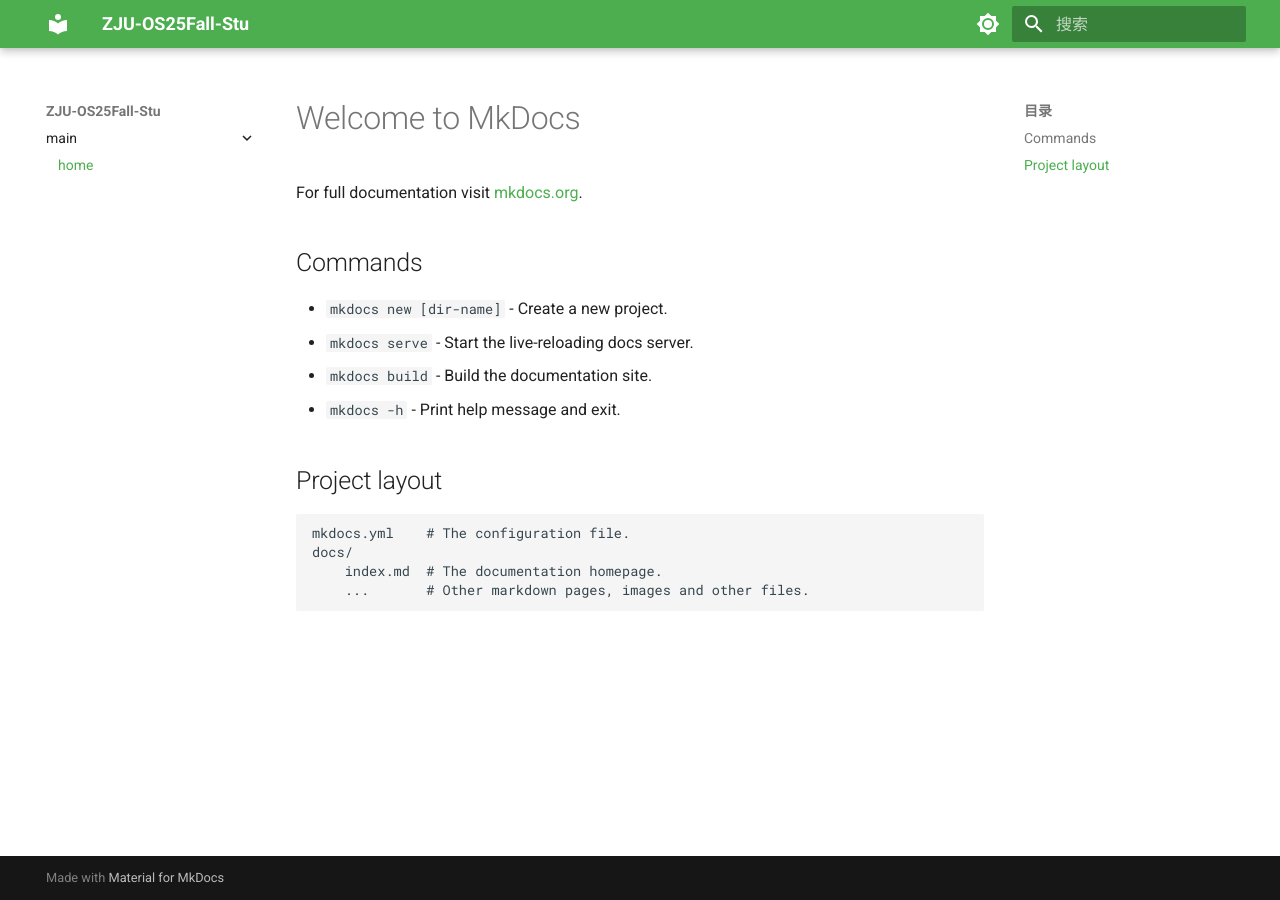
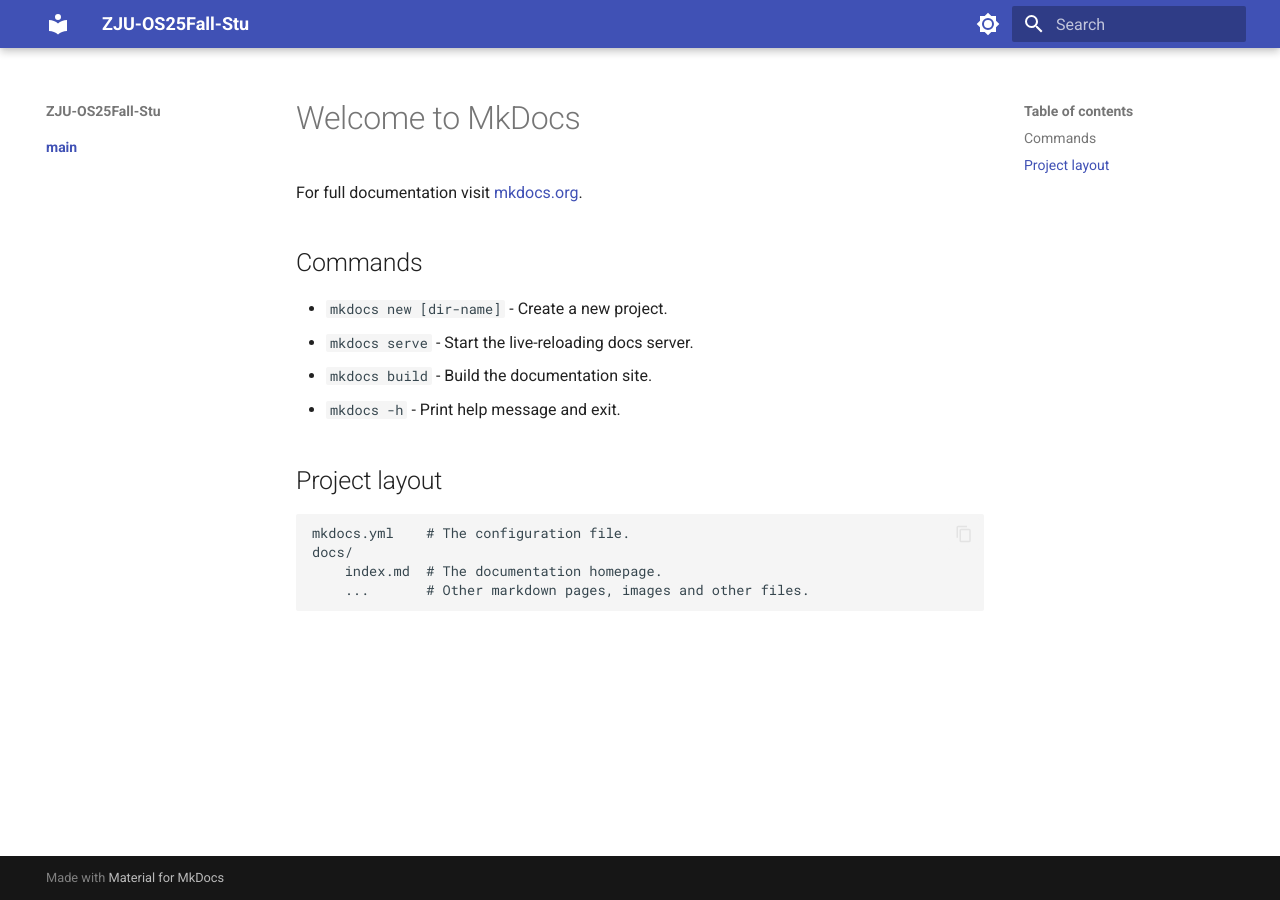
Before and after one commit to SuDIS-ZJU/OS25Fall, an MkDocs documentation site: the page built from docs/index.md, in a window 1280 px wide. Built offline with MkDocs 1.6.1 and Material for MkDocs 9.7.7, drawn with Linux system fonts in a browser that asks for light colours.

Commit message:
change yml

```diff
--- a/mkdocs.yml
+++ b/mkdocs.yml
@@ -13,23 +13,45 @@
 # 第三部分：网页的设计（除却颜色以外建议不要修改）
 theme:
   name: material
-
   palette:
+    - media: "(prefers-color-scheme: light)"
+      scheme: default
+      toggle:
+        icon: material/brightness-7
+        name: Switch to dark mode
     - media: "(prefers-color-scheme: dark)"
       scheme: slate
-      primary: black
-      accent: teal
       toggle:
         icon: material/brightness-4
-        name: 切换至日间模式
-    - media: "(prefers-color-scheme:light)"
-      scheme: default
-      primary: green
-      accent: yellow
-      toggle:
-        icon: material/brightness-7
-        name: 切换至夜间模式
-  language: 'zh'
+        name: Switch to light mode
+  features:
+    # 代码块操作
+    - content.code.copy
+    - content.code.select
+    - content.code.annotate
+    # 底部导航
+    - navigation.footer
+    # 顶部导航
+    #- navigation.tabs
+    # 侧边栏按 section 展开
+    - navigation.sections
+    - navigation.expand
+    # 章节首页 index.md
+    - navigation.indexes
+    # 锚点
+    - navigation.tracking
+    # 路径
+    - navigation.path
+    # 回到顶部
+    - navigation.top
+    - toc.follow
+    # 页面编辑
+    - content.action.edit
+    # 搜索
+    - search.suggest
+    - search.highlight
+    - search.share
+
 
 # 第四部分：markdown扩展语法（可以补充更多的扩展）
 markdown_extensions:
```
